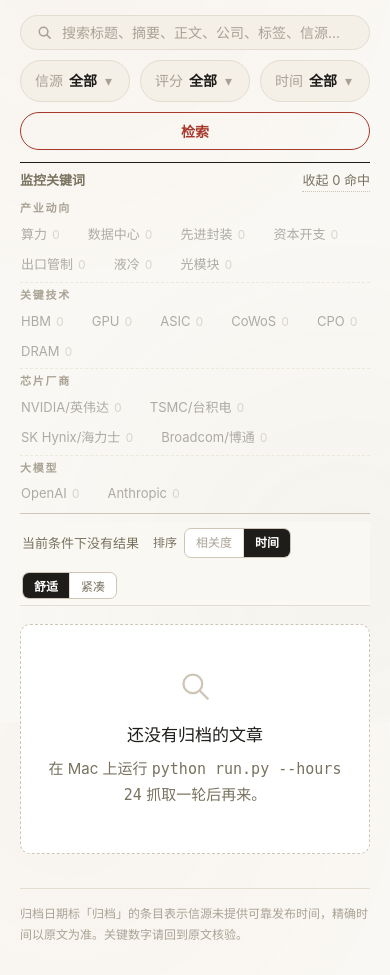
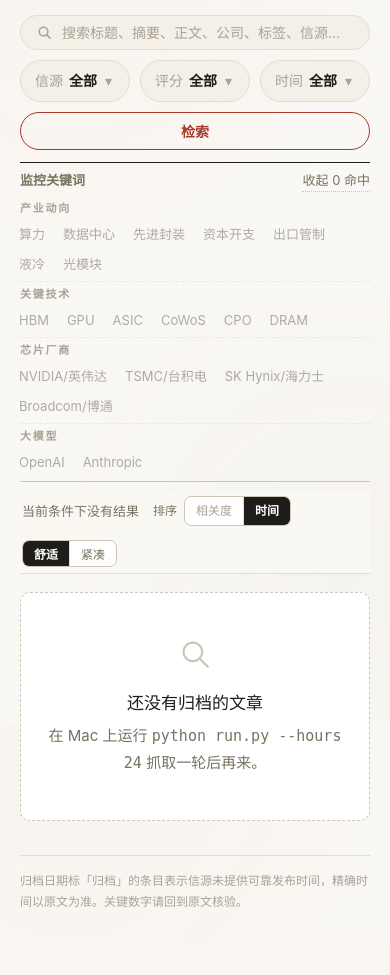
Before and after one commit to viccool6/ai-tech-intel, a Flask app: page /?show_zero=1 in a window 390 px wide. Shown: the part 122-1097 px from the top of the page. After the commit the page ends 1029 px from the top, so only its background shows below. Run offline with Flask 3, Linux system fonts and the light colour scheme; the visitor is signed in with stand-in values (Sample User, id 1); data that the repository does not hold is empty.

Commit message:
ui(mobile): 关键词列 gap 收到 0、pill 内 padding 8、隐藏命中数字
Co-Authored-By: Claude Opus 4.7 <noreply@anthropic.com>

```diff
--- a/templates/search.html
+++ b/templates/search.html
@@ -63,8 +63,9 @@
     padding-top:0;font-size:11px;letter-spacing:.16em;
     text-transform:uppercase;color:var(--faint)
   }
-  .kw-list{row-gap:2px}
-  .kw-list a{padding:2px 10px}
+  .kw-list{row-gap:2px;column-gap:0}
+  .kw-list a{padding:2px 8px}
+  .kw-list .n{display:none}
 }
 
 /* ============================ E2 toolbar: soft-pill controls ============================ */
```
